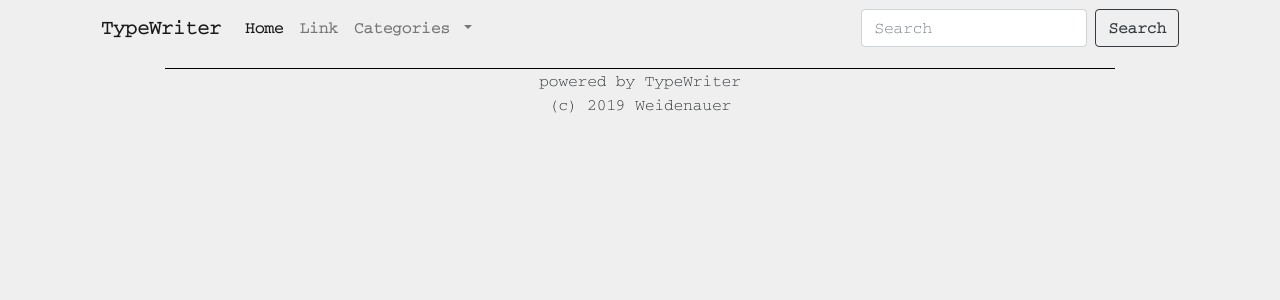
After one commit to Earl0fPudding/TypeWriter, a Django app: template templates/base.html in a window 1280 px wide. The commit adds this page. Shown: the top 300 px of the page. Run offline with Django 3.2, Linux system fonts and the light colour scheme; the template is opened without the code that fills it, so the values that code supplies are empty; some libraries are stand-ins or nearby versions.

Commit message:
Add base template file with styles

```diff
--- /dev/null
+++ b/templates/base.html
@@ -0,0 +1,55 @@
+{% extends 'base_style.html' %}
+
+{% block body %}
+<div class="container">
+    <nav class="navbar navbar-expand-lg navbar-light bold">
+        <a class="navbar-brand" href="{% url 'home' %}">TypeWriter</a>
+        <button class="navbar-toggler" type="button" data-toggle="collapse" data-target="#navbarSupportedContent"
+                aria-controls="navbarSupportedContent" aria-expanded="false" aria-label="Toggle navigation">
+            <span class="navbar-toggler-icon"></span>
+        </button>
+
+        <div class="collapse navbar-collapse" id="navbarSupportedContent">
+            <ul class="navbar-nav mr-auto">
+                <li class="nav-item active">
+                    <a class="nav-link" href="#">Home <span class="sr-only">(current)</span></a>
+                </li>
+                <li class="nav-item">
+                    <a class="nav-link" href="#">Link</a>
+                </li>
+                <li class="nav-item dropdown">
+                    <a class="nav-link dropdown-toggle" href="#" id="navbarDropdown" role="button"
+                       data-toggle="dropdown" aria-haspopup="true" aria-expanded="false">
+                        Categories
+                    </a>
+                    <div class="dropdown-menu" aria-labelledby="navbarDropdown">
+                        <a class="dropdown-item" href="#">Action</a>
+                        <a class="dropdown-item" href="#">Another action</a>
+                    </div>
+                </li>
+            </ul>
+            <form class="form-inline my-2 my-lg-0">
+                <input class="form-control mr-sm-2" type="search" placeholder="Search" aria-label="Search">
+                <button class="btn btn-outline-dark my-2 my-sm-0" type="submit"><strong>Search</strong></button>
+            </form>
+        </div>
+    </nav>
+
+    {% block content %}
+    {% endblock %}
+
+    <footer>
+        <div class="row">
+            <div class="col-10 offset-1 horizontal-divider">
+                <!-- <hr class="horizontal-divider"> -->
+            </div>
+        </div>
+        <div class="row">
+            <div class="col-12 text-center">
+                powered by TypeWriter <br>
+                (c) 2019 Weidenauer
+            </div>
+        </div>
+    </footer>
+</div>
+{% endblock %}
--- /dev/null
+++ b/templates/base_style.html
@@ -0,0 +1,22 @@
+{% load i18n %}
+{% load static %}
+
+<!DOCTYPE html>
+<head>
+    <meta charset="utf-8">
+    <meta name="viewport" content="width=device-width, initial-scale=1, shrink-to-fit=yes">
+    <link rel="stylesheet" href="{% static 'css/bootstrap.min.css' %}">
+    <link rel="stylesheet" href="{% static 'css/custom.css' %}">
+    <script src="{% static 'js/jquery-3.3.1.slim.min.js' %}"></script>
+    <script src="{% static 'js/popper.min.js' %}"></script>
+    <script src="{% static 'js/bootstrap.min.js' %}"></script>
+    {% block head_data %}
+    {% endblock %}
+</head>
+<body>
+
+{% block body %}
+{% endblock %}
+
+</body>
+</html>
--- a/webapp/models.py
+++ b/webapp/models.py
@@ -39,6 +39,7 @@ class Attachment(models.Model):
 
 class Language(models.Model):
     name = models.CharField(max_length=30, unique=True, blank=False)
+    name_short = models.CharField(max_length=10, unique=True, blank=False)
     default_language = models.BooleanField(null=False)
 
     def __str__(self):
--- a/webapp/static/css/custom.css
+++ b/webapp/static/css/custom.css
@@ -2,9 +2,89 @@
 
 div {
   font-family: TypeWriter;
-  font-weight: bolder;
 }
 
 body {
     background-color: #EFEFEF;
 }
+
+.horizontal-divider {
+    height: 1px;
+    border: none;
+    background-color: #000000;
+}
+
+.horizontal-divider-dotted {
+
+    border-bottom: 1px dashed #000000;
+
+}
+
+a:hover {
+    text-decoration: underline !important;
+}
+
+.navbar {
+    padding-bottom: 20px;
+}
+
+.profile-picture {
+    border-radius: 50%;
+}
+
+.bold {
+    font-weight: bold;
+}
+
+.top-line {
+    margin-bottom: 20px;
+}
+
+.spacing-line {
+    margin-top: 20px;
+    margin-bottom: 20px;
+}
+
+main {
+    padding-bottom: 10px;
+}
+
+footer {
+    padding-bottom: 10px;
+}
+
+.latest-posts-aside {
+    margin-top: 20px;
+}
+
+.article-preview-aside{
+
+    margin-top: 15px;
+    margin-bottom: 15px;
+}
+
+.comment {
+    margin-top: 20px;
+}
+
+.comment-profile-picture {
+    margin-left: 15px;
+}
+
+.comment-name-at-profile-picture {
+ /*   padding-left: 30px; */
+}
+
+.read-more-button {
+    height: 25px;
+    margin-top: 5px;
+    font-weight: bold;
+}
+
+a > .read-more-button {
+    padding-top: 0px;
+}
+
+.comment-section {
+    margin-bottom: 15px;
+}
--- a/webapp/urls.py
+++ b/webapp/urls.py
@@ -24,5 +24,6 @@ urlpatterns = [
 ]
 
 urlpatterns += i18n.i18n_patterns(
-    url('', home.show_index, name='home')
+    url(r'^$', home.show_index, name='home'),
+    url('test', home.test)
 )
```
Also changed, not shown: webapp/views/home.py (+8 -0 lines).
